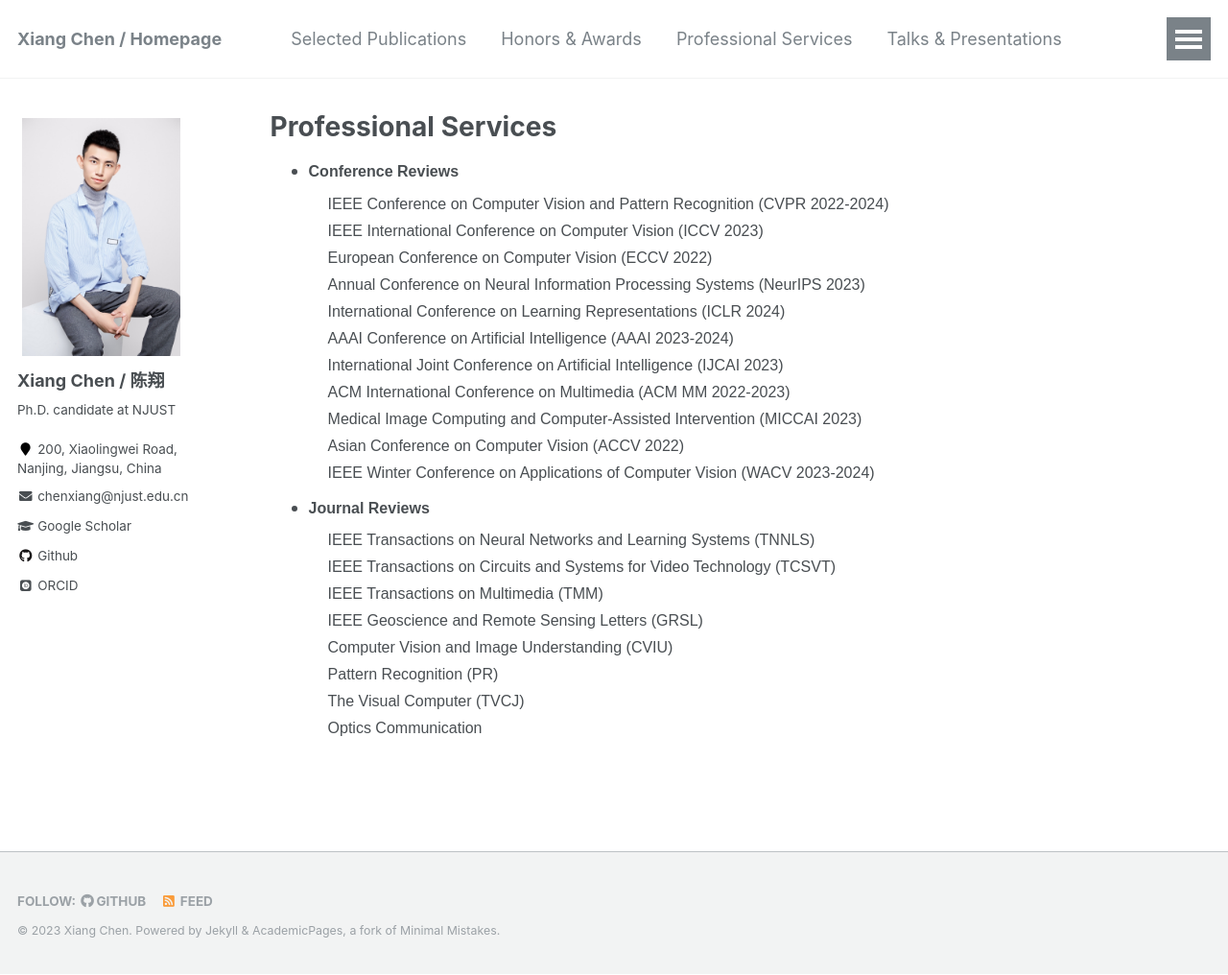
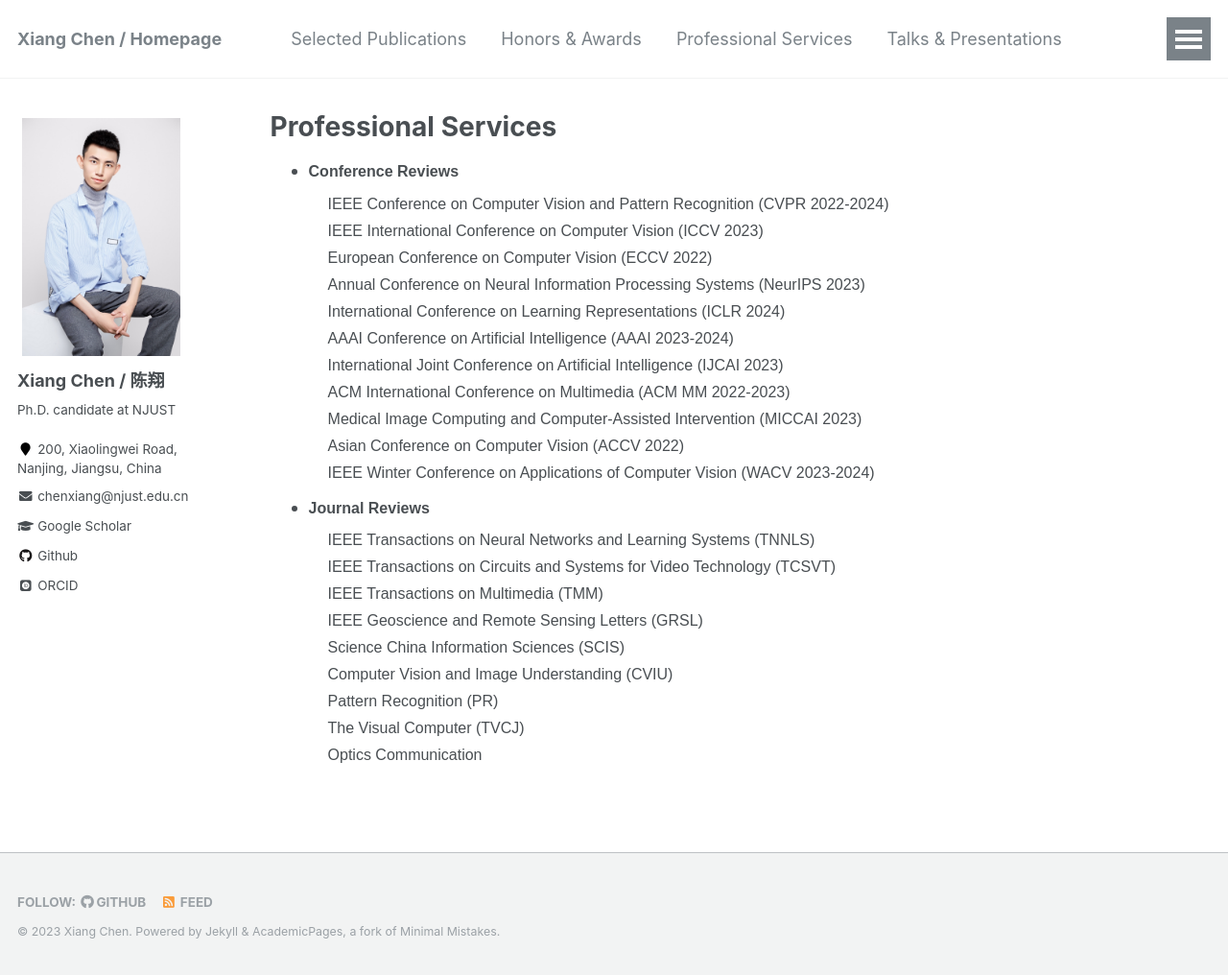
Before and after one commit to cschenxiang/cschenxiang.github.io, a Jekyll site: the page built from _pages/services.html, in a window 1280 px wide and 1016 px high. Shown: the whole window at 96% size. Built offline with Jekyll 4.4.1, drawn with Linux system fonts in a browser that asks for light colours; some web fonts are replaced.

Commit message:
Update services.html

```diff
--- a/_pages/services.html
+++ b/_pages/services.html
@@ -32,6 +32,7 @@ IEEE Transactions on Neural Networks and Learning Systems (TNNLS) </br>
 IEEE Transactions on Circuits and Systems for Video Technology (TCSVT) </br>
 IEEE Transactions on Multimedia (TMM) </br>
 IEEE Geoscience and Remote Sensing Letters (GRSL) </br>
+Science China Information Sciences (SCIS) </br>
 Computer Vision and Image Understanding (CVIU) </br>
 Pattern Recognition (PR) </br>
 The Visual Computer (TVCJ) </br>
```
